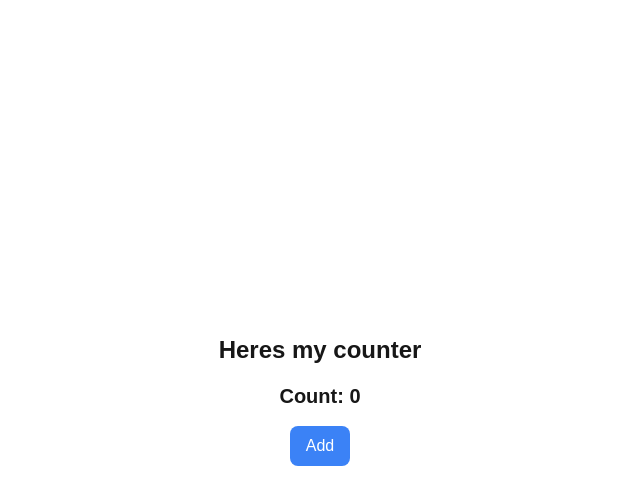
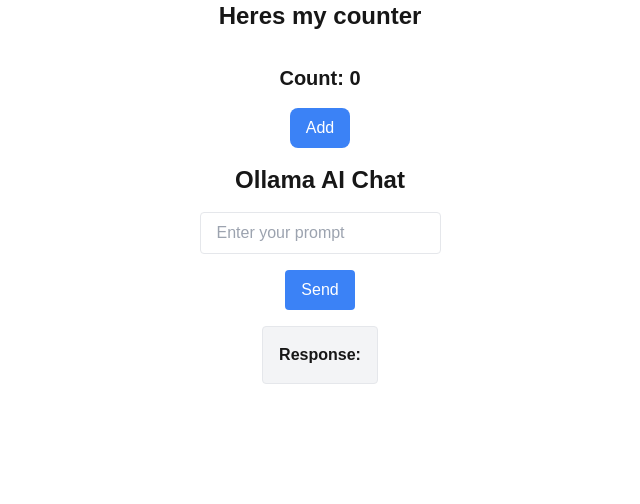
Before and after one commit to shoberg44/sem2react, a Next.js app in the folder s2react/: page / in a window 1280 px wide. Shown: the top 504 px of the page, without its empty margins (320-960 px from the left). Built offline with nearby package versions, Linux system fonts and the light colour scheme.

Commit message:
Added chat bot ollma

```diff
--- /dev/null
+++ b/s2react/app/api/ollama/route.ts
@@ -0,0 +1,25 @@
+import { NextResponse } from "next/server";
+
+export async function POST(req: Request) {
+  try {
+    // Extract the prompt from the request body
+    const { prompt } = await req.json();
+
+    // Send request to Ollama API
+    const ollamaResponse = await fetch("http://localhost:11434/api/generate", {
+      method: "POST",
+      headers: { "Content-Type": "application/json" },
+      body: JSON.stringify({
+        model: "mistral",  // Change to the model you're using
+        prompt: prompt,
+        stream: false,
+      }),
+    });
+
+    const data = await ollamaResponse.json();
+
+    return NextResponse.json({ response: data.response });
+  } catch (error) {
+    return NextResponse.json({ error: "Failed to fetch response" }, { status: 500 });
+  }
+}
--- a/s2react/app/page.tsx
+++ b/s2react/app/page.tsx
@@ -1,10 +1,47 @@
+"use client";
 import Counter from "./components/Counter";
+import { useState } from "react";
 
 export default function Home() {
+  const [response, setResponse] = useState("");
+  const [prompt, setPrompt] = useState("");
+
+  const sendPrompt = async () => {
+    const res = await fetch("/api/ollama", {
+      method: "POST",
+      headers: { "Content-Type": "application/json" },
+      body: JSON.stringify({ prompt }),
+    });
+
+    const data = await res.json();
+    console.log("API Response:", data);
+    setResponse(data.response || "No response");
+  };
+
   return (
-    <main className="flex flex-col items-center justify-center min-h-screen">
+
+    <div className="flex flex-col items-center space-y-4">
+
       <h1 className="text-2xl font-bold mb-4">Heres my counter</h1>
       <Counter />
-    </main>
+
+      <h1 className="text-2xl font-bold">Ollama AI Chat</h1>
+      <input
+        type="text"
+        value={prompt}
+        onChange={(e) => setPrompt(e.target.value)}
+        placeholder="Enter your prompt"
+        className="px-4 py-2 border rounded"
+      />
+      <button
+        onClick={sendPrompt}
+        className="px-4 py-2 bg-blue-500 text-white rounded hover:bg-blue-700"
+      >
+        Send
+      </button>
+      <div className="mt-4 p-4 border rounded bg-gray-100">
+        <strong>Response:</strong> {response}
+      </div>
+    </div>
   );
 }
```
Also changed, not shown: 1 other file (tests, documents, lock files or other folders).
